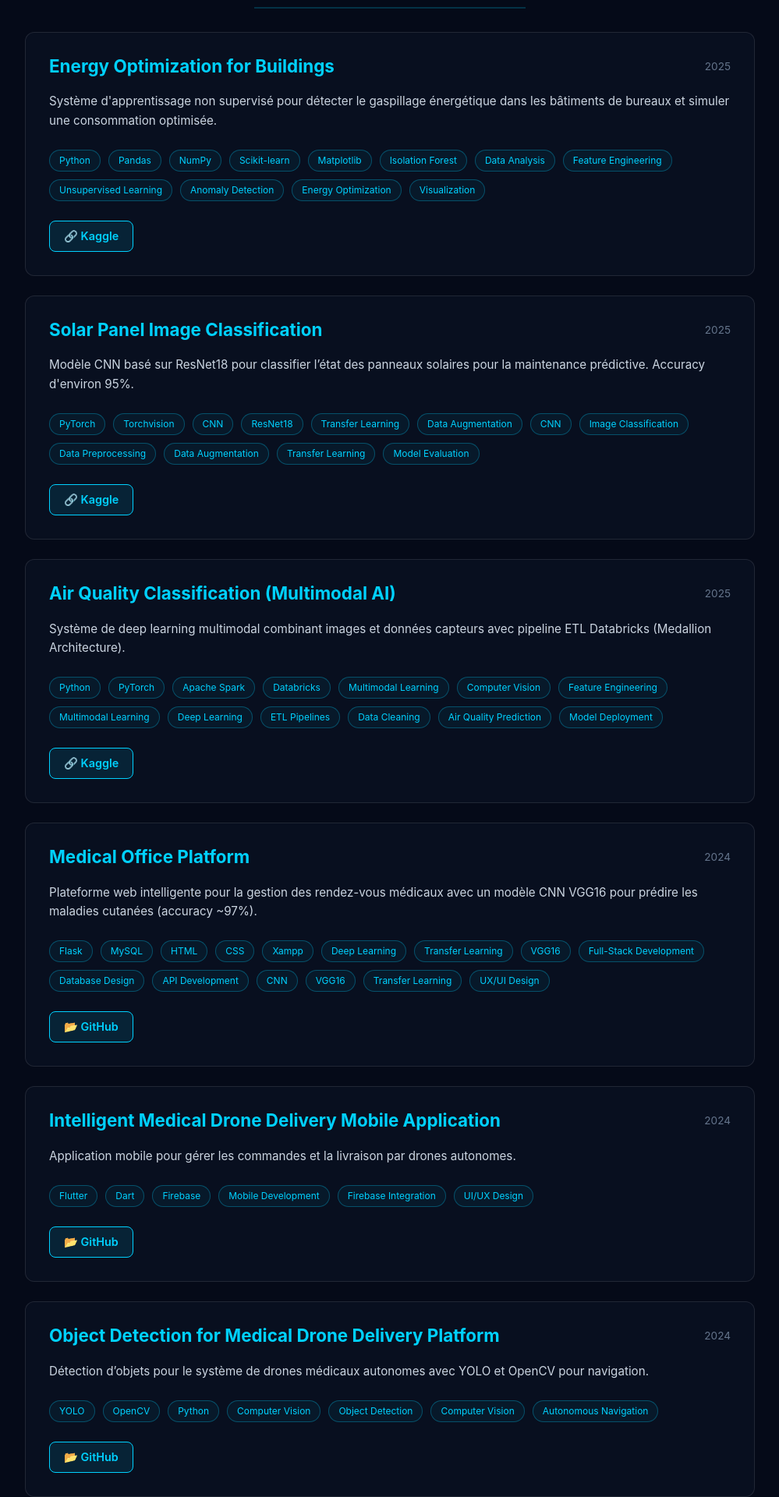
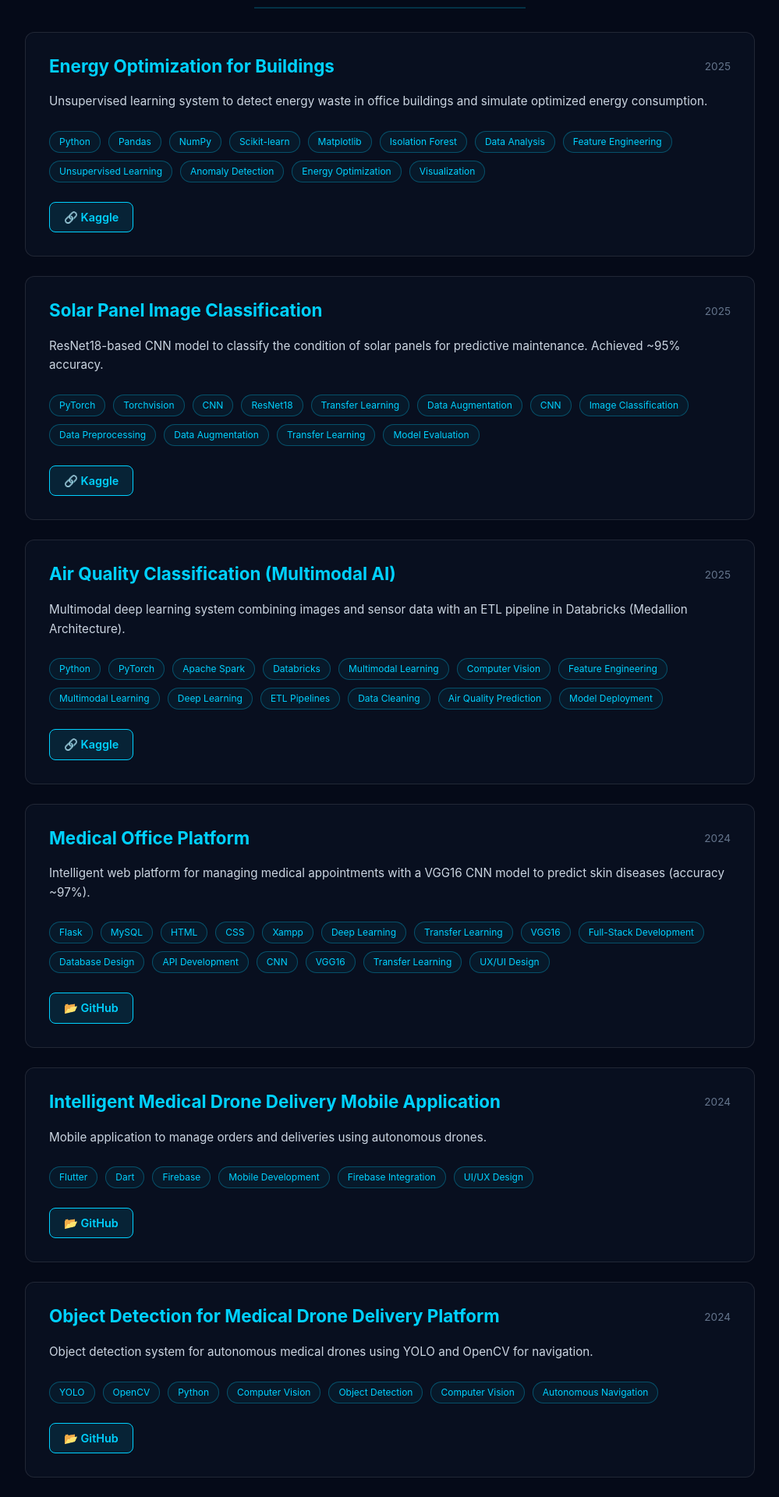
Before and after one commit to EyaTaktak/mon_portfolio, an Angular app: page / in a window 1280 px wide. Shown: the part 2158-4078 px from the top of the page at 78% size, without its empty margins (140-1139 px from the left). Built offline with nearby package versions, Linux system fonts and the light colour scheme.

Commit message:
update projects

```diff
--- a/src/app/data.ts
+++ b/src/app/data.ts
@@ -129,8 +129,8 @@ export const PROJECTS = [
     name: 'Energy Optimization for Buildings',
     context: 'Green AI Hackathon',
     description: `
-Système d'apprentissage non supervisé pour détecter le gaspillage énergétique
-dans les bâtiments de bureaux et simuler une consommation optimisée.
+Unsupervised learning system to detect energy waste
+in office buildings and simulate optimized energy consumption.
     `,
     date: '2025',
     tools: [
@@ -155,8 +155,8 @@ dans les bâtiments de bureaux et simuler une consommation optimisée.
     name: 'Solar Panel Image Classification',
     context: 'Green AI Hackathon',
     description: `
-Modèle CNN basé sur ResNet18 pour classifier l’état des panneaux solaires
-pour la maintenance prédictive. Accuracy d'environ 95%.
+ResNet18-based CNN model to classify the condition of solar panels
+for predictive maintenance. Achieved ~95% accuracy.
     `,
     date: '2025',
     tools: [
@@ -181,8 +181,8 @@ pour la maintenance prédictive. Accuracy d'environ 95%.
     name: 'Air Quality Classification (Multimodal AI)',
     context: 'ENSTA-B Project',
     description: `
-Système de deep learning multimodal combinant images et données capteurs
-avec pipeline ETL Databricks (Medallion Architecture).
+Multimodal deep learning system combining images and sensor data
+with an ETL pipeline in Databricks (Medallion Architecture).
     `,
     date: '2025',
     tools: [
@@ -208,8 +208,8 @@ avec pipeline ETL Databricks (Medallion Architecture).
     name: 'Medical Office Platform',
     context: 'ENSTA-B Project',
     description: `
-Plateforme web intelligente pour la gestion des rendez-vous médicaux
-avec un modèle CNN VGG16 pour prédire les maladies cutanées (accuracy ~97%).
+Intelligent web platform for managing medical appointments
+with a VGG16 CNN model to predict skin diseases (accuracy ~97%).
     `,
     date: '2024',
     tools: [
@@ -237,7 +237,7 @@ avec un modèle CNN VGG16 pour prédire les maladies cutanées (accuracy ~97%).
     name: 'Intelligent Medical Drone Delivery Mobile Application',
     context: 'ENSTA-B Project',
     description: `
-Application mobile pour gérer les commandes et la livraison par drones autonomes.
+Mobile application to manage orders and deliveries using autonomous drones.
     `,
     date: '2024',
     tools: [
@@ -256,8 +256,8 @@ Application mobile pour gérer les commandes et la livraison par drones autonome
     name: 'Object Detection for Medical Drone Delivery Platform',
     context: 'ENSTA-B Project',
     description: `
-Détection d’objets pour le système de drones médicaux autonomes
-avec YOLO et OpenCV pour navigation.
+Object detection system for autonomous medical drones
+using YOLO and OpenCV for navigation.
     `,
     date: '2024',
     tools: [
@@ -274,7 +274,6 @@ avec YOLO et OpenCV pour navigation.
     link: 'https://github.com/EyaTaktak/Yolo_model'
   }
 ];
-
 
 
 // ===========================
```
